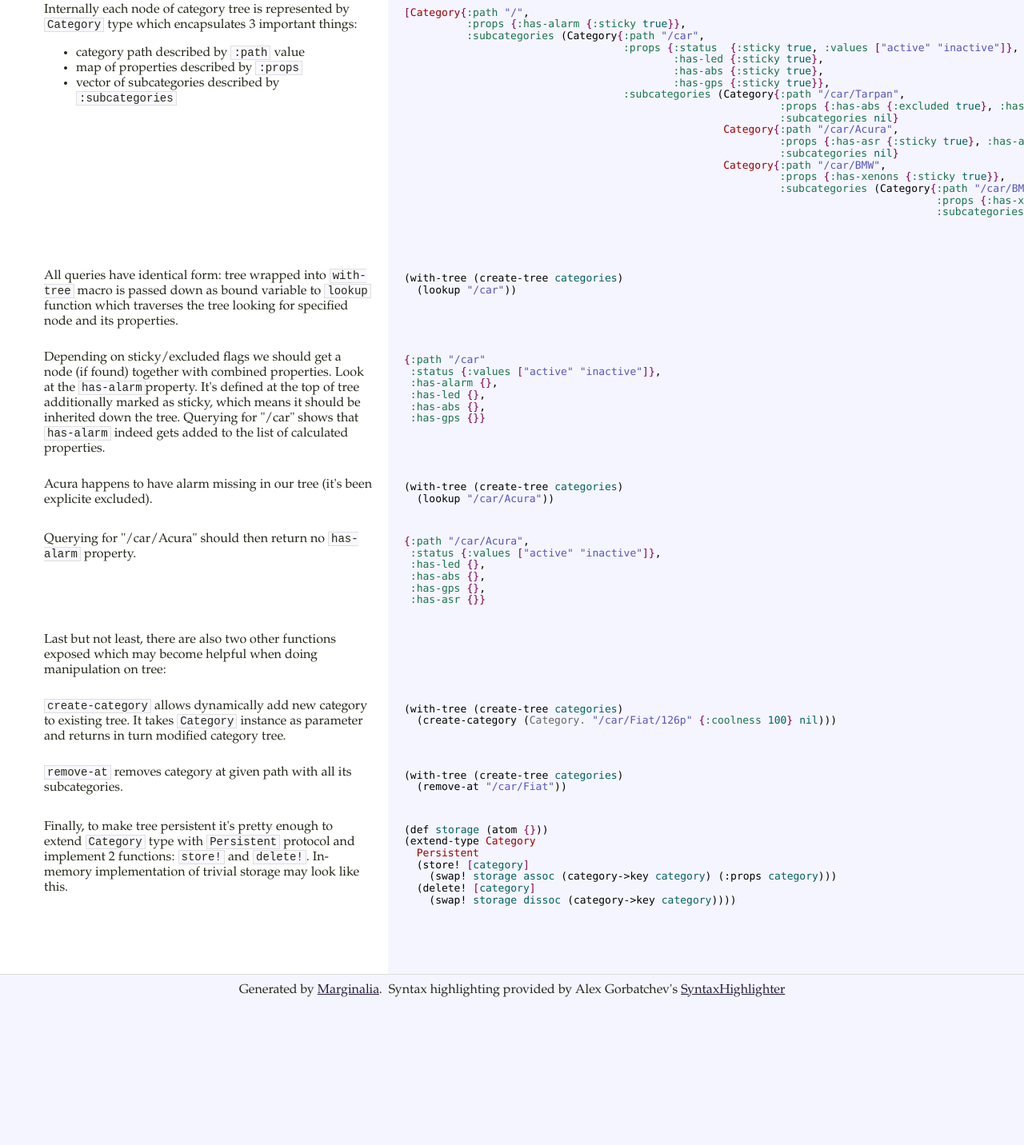
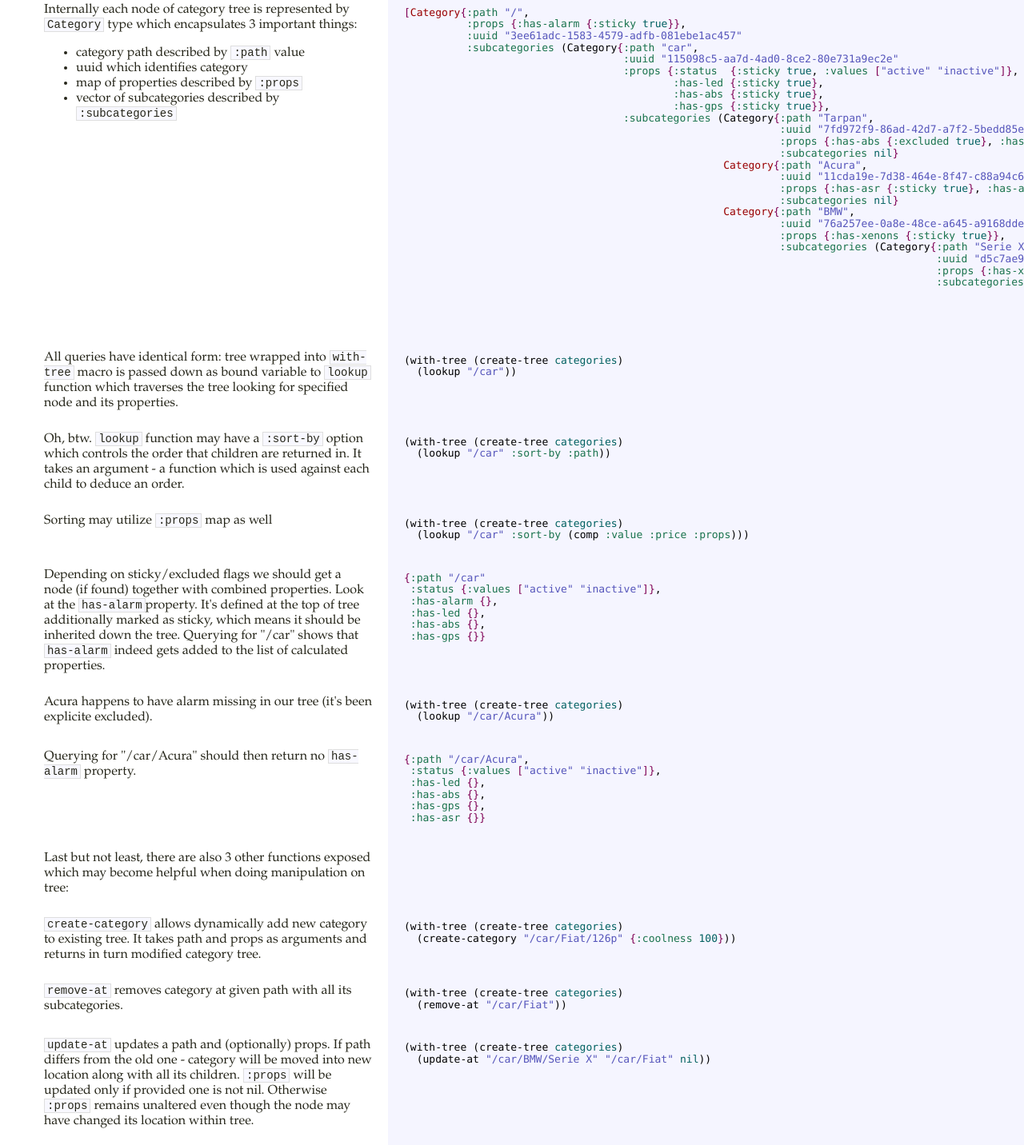
Before and after one commit to mbuczko/clj-categorizer, a plain HTML site: page docs/literate.html in a window 1280 px wide. Shown: the part 786-2218 px from the top of the page at 80% size. Before the commit the page ends 2034 px from the top, so only its background shows below. Drawn offline with Linux system fonts and the light colour scheme.

Commit message:
documentation updated

```diff
--- a/docs/literate.html
+++ b/docs/literate.html
@@ -2865,7 +2865,7 @@ net.brehaut.ClojureTools = (function (SH) {
     build_tree: build_tree
   };
 })(SyntaxHighlighter);
-</script><title>mbuczko/categorizer -- Marginalia</title></head><body><table><tr><td class="docs"><div class="header"><h1 class="project-name">mbuczko/categorizer</h1><h2 class="project-version">0.4.0</h2><br />
+</script><title>mbuczko/categorizer -- Marginalia</title></head><body><table><tr><td class="docs"><div class="header"><h1 class="project-name">mbuczko/categorizer</h1><h2 class="project-version">0.4.3</h2><br />
 </div></td><td class="codes" style="text-align: center; vertical-align: middle;color: #666;padding-right:20px"><br /><br /><br />(this space intentionally left almost blank)</td></tr><tr><td class="docs"><div class="toc"><a name="toc"><h3>namespaces</h3></a><ul><li><a href="#categorizer.examples.tree">categorizer.examples.tree</a></li></ul></div></td><td class="codes">&nbsp;</td></tr><tr><td class="docs"><div class="docs-header"><a class="anchor" href="#categorizer.examples.tree" name="categorizer.examples.tree"><h1 class="project-name">categorizer.examples.tree</h1><a class="toc-link" href="#toc">toc</a></a></div></td><td class="codes" /></tr><tr><td class="docs">
 </td><td class="codes"><pre class="brush: clojure">(ns categorizer.examples.tree
   (:require
@@ -2905,32 +2905,45 @@ a structure as the one prepared earlier and returns a tree which can be used in
 
 <ul>
 <li>category path described by <code>:path</code> value</li>
+<li>uuid which identifies category</li>
 <li>map of properties described by <code>:props</code></li>
 <li>vector of subcategories described by <code>:subcategories</code></li>
 </ul>
 </td><td class="codes"><pre class="brush: clojure">[Category{:path &quot;/&quot;,
           :props {:has-alarm {:sticky true}},
-          :subcategories (Category{:path &quot;/car&quot;,
+          :uuid &quot;3ee61adc-1583-4579-adfb-081ebe1ac457&quot;
+          :subcategories (Category{:path &quot;car&quot;,
+                                   :uuid &quot;115098c5-aa7d-4ad0-8ce2-80e731a9ec2e&quot;
                                    :props {:status  {:sticky true, :values [&quot;active&quot; &quot;inactive&quot;]},
                                            :has-led {:sticky true},
                                            :has-abs {:sticky true},
                                            :has-gps {:sticky true}},
-                                   :subcategories (Category{:path &quot;/car/Tarpan&quot;,
+                                   :subcategories (Category{:path &quot;Tarpan&quot;,
+                                                            :uuid &quot;7fd972f9-86ad-42d7-a7f2-5bedd85e49a8&quot;
                                                             :props {:has-abs {:excluded true}, :has-gps {:excluded true}},
                                                             :subcategories nil}
-                                                   Category{:path &quot;/car/Acura&quot;,
+                                                   Category{:path &quot;Acura&quot;,
+                                                            :uuid &quot;11cda19e-7d38-464e-8f47-c88a94c64ff0&quot;
                                                             :props {:has-asr {:sticky true}, :has-alarm {:excluded true}},
                                                             :subcategories nil}
-                                                   Category{:path &quot;/car/BMW&quot;,
+                                                   Category{:path &quot;BMW&quot;,
+                                                            :uuid &quot;76a257ee-0a8e-48ce-a645-a9168dde5d99&quot;
                                                             :props {:has-xenons {:sticky true}},
-                                                            :subcategories (Category{:path &quot;/car/BMW/Serie X&quot;,
+                                                            :subcategories (Category{:path &quot;Serie X&quot;,
+                                                                                     :uuid &quot;d5c7ae9c-a28d-4c77-b2dd-c02bc9064d8c&quot;
                                                                                      :props {:has-xenons {:sticky true, :excluded true}, :has-airbag {:is-standard true}},
-                                                                                     :subcategories (Category{:path &quot;/car/BMW/Serie X/X3&quot;,
+                                                                                     :subcategories (Category{:path &quot;X3&quot;,
+                                                                                                              :uuid &quot;868ddede-9293-4ac8-9c61-8354c11&quot;
                                                                                                               :props {:has-sunroof {:is-standard true}, :has-trailer {:excluded true}},
                                                                                                               :subcategories nil})})})})}]</pre></td></tr><tr><td class="docs"><p>All queries have identical form: tree wrapped into <code>with-tree</code> macro is passed down as bound variable
 to <code>lookup</code> function which traverses the tree looking for specified node and its properties.</p>
 </td><td class="codes"><pre class="brush: clojure">(with-tree (create-tree categories)
-  (lookup &quot;/car&quot;))</pre></td></tr><tr><td class="docs"><p>Depending on sticky/excluded flags we should get a node (if found) together with combined properties. Look at the <code>has-alarm</code>property. It's defined
+  (lookup &quot;/car&quot;))</pre></td></tr><tr><td class="docs"><p>Oh, btw. <code>lookup</code> function may have a <code>:sort-by</code> option which controls the order that children are returned in. It takes an argument
+- a function which is used against each child to deduce an order.</p>
+</td><td class="codes"><pre class="brush: clojure">(with-tree (create-tree categories)
+  (lookup &quot;/car&quot; :sort-by :path))</pre></td></tr><tr><td class="docs"><p>Sorting may utilize <code>:props</code> map as well</p>
+</td><td class="codes"><pre class="brush: clojure">(with-tree (create-tree categories)
+  (lookup &quot;/car&quot; :sort-by (comp :value :price :props)))</pre></td></tr><tr><td class="docs"><p>Depending on sticky/excluded flags we should get a node (if found) together with combined properties. Look at the <code>has-alarm</code>property. It's defined
 at the top of tree additionally marked as sticky, which means it should be inherited down the tree. Querying for "/car" shows that <code>has-alarm</code> indeed
 gets added to the list of calculated properties.</p>
 </td><td class="codes"><pre class="brush: clojure">{:path &quot;/car&quot;
@@ -2946,12 +2959,15 @@ gets added to the list of calculated properties.</p>
  :has-led {},
  :has-abs {},
  :has-gps {},
- :has-asr {}}</pre></td></tr><tr><td class="docs"><p>Last but not least, there are also two other functions exposed which may become helpful when doing manipulation on tree:</p>
-</td><td class="codes"></td></tr><tr><td class="docs"><p><code>create-category</code> allows dynamically add new category to existing tree. It takes <code>Category</code> instance as parameter and returns in turn modified category tree.</p>
+ :has-asr {}}</pre></td></tr><tr><td class="docs"><p>Last but not least, there are also 3 other functions exposed which may become helpful when doing manipulation on tree:</p>
+</td><td class="codes"></td></tr><tr><td class="docs"><p><code>create-category</code> allows dynamically add new category to existing tree. It takes path and props as arguments and returns in turn modified category tree.</p>
 </td><td class="codes"><pre class="brush: clojure">(with-tree (create-tree categories)
-  (create-category (Category. &quot;/car/Fiat/126p&quot; {:coolness 100} nil)))</pre></td></tr><tr><td class="docs"><p><code>remove-at</code> removes category at given path with all its subcategories.</p>
+  (create-category &quot;/car/Fiat/126p&quot; {:coolness 100}))</pre></td></tr><tr><td class="docs"><p><code>remove-at</code> removes category at given path with all its subcategories.</p>
 </td><td class="codes"><pre class="brush: clojure">(with-tree (create-tree categories)
-  (remove-at &quot;/car/Fiat&quot;))</pre></td></tr><tr><td class="docs"><p>Finally, to make tree persistent it's pretty enough to extend <code>Category</code> type with <code>Persistent</code> protocol and
+  (remove-at &quot;/car/Fiat&quot;))</pre></td></tr><tr><td class="docs"><p><code>update-at</code> updates a path and (optionally) props. If path differs from the old one - category will be moved into new location along with all its children.
+<code>:props</code> will be updated only if provided one is not nil. Otherwise <code>:props</code> remains unaltered even though the node may have changed its location within tree.</p>
+</td><td class="codes"><pre class="brush: clojure">(with-tree (create-tree categories)
+  (update-at &quot;/car/BMW/Serie X&quot; &quot;/car/Fiat&quot; nil))</pre></td></tr><tr><td class="docs"><p>Finally, to make tree persistent it's pretty enough to extend <code>Category</code> type with <code>Persistent</code> protocol and
 implement 2 functions: <code>store!</code> and <code>delete!</code>. In-memory implementation of trivial storage may look like this.</p>
 </td><td class="codes"><pre class="brush: clojure">(def storage (atom {}))
 (extend-type Category
```
Also changed, not shown: 1 other file.
